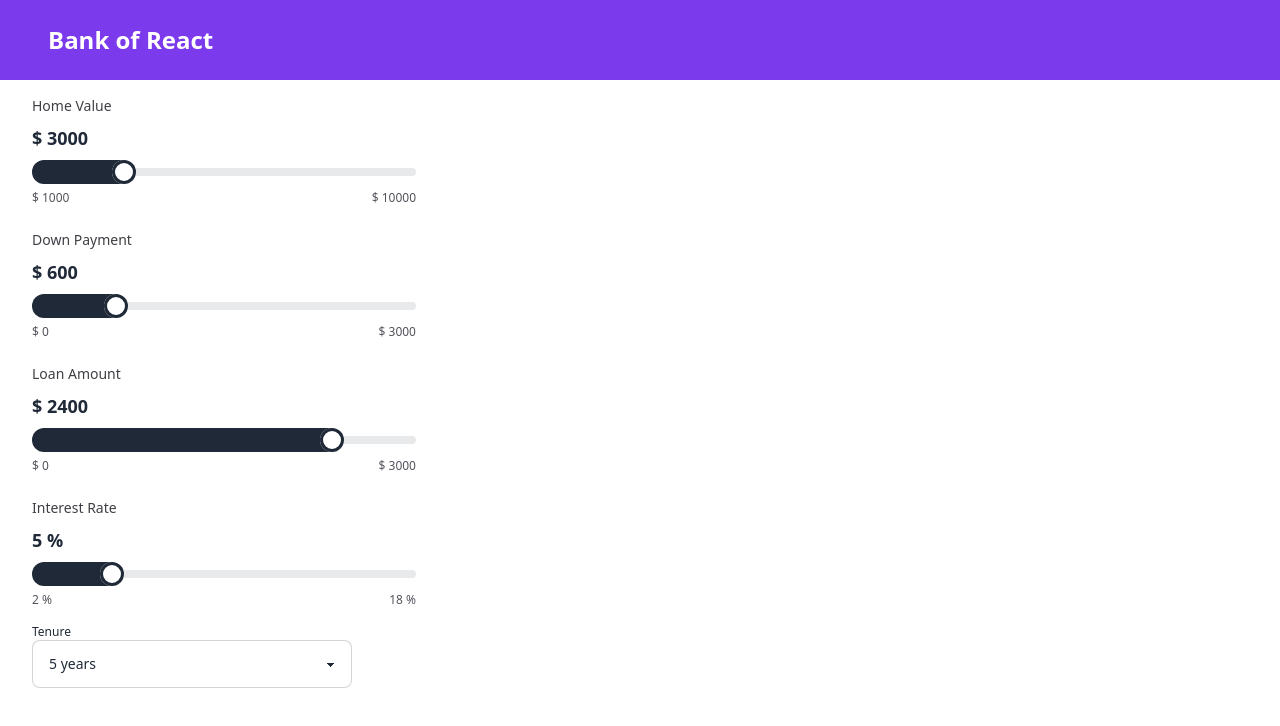
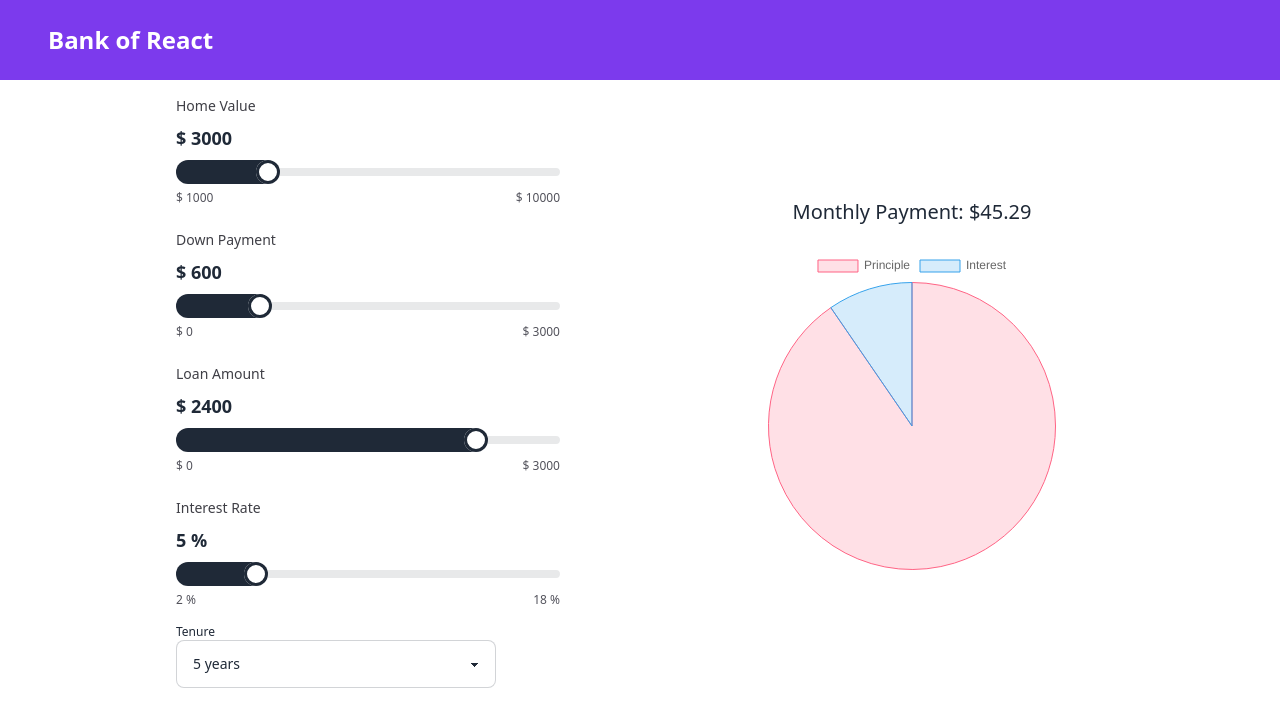
Before and after one commit to nirzon47/bank-of-react, a React (Create React App) app: page / in a window 1280 px wide. Shown: the top 726 px of the page. Built offline with nearby package versions, Linux system fonts and the light colour scheme.

Commit message:
added charts

```diff
--- a/src/App.jsx
+++ b/src/App.jsx
@@ -1,6 +1,7 @@
 import Dropdown from './Dropdown'
 import Header from './Header'
 import Sliders from './Sliders'
+import ChartResult from './Chart'
 
 import { useState } from 'react'
 
@@ -16,8 +17,15 @@
 	return (
 		<div>
 			<Header />
-			<Sliders data={data} setData={setData} />
-			<Dropdown data={data} setData={setData} />
+			<div className='flex items-center justify-center gap-24'>
+				<div className='flex flex-col justify-center'>
+					<Sliders data={data} setData={setData} />
+					<Dropdown data={data} setData={setData} />
+				</div>
+				<div className='p-8'>
+					<ChartResult data={data} />
+				</div>
+			</div>
 		</div>
 	)
 }
--- /dev/null
+++ b/src/Chart.jsx
@@ -0,0 +1,42 @@
+import { Chart as ChartJS, ArcElement, Tooltip, Legend } from 'chart.js'
+import { Pie } from 'react-chartjs-2'
+
+ChartJS.register(ArcElement, Tooltip, Legend)
+
+const ChartResult = ({ data }) => {
+	const { homeValue, loanAmount, loanTerm, interestRate } = data
+
+	const totalLoanMonths = loanTerm * 12
+	const interestPerMonth = interestRate / 100 / 12
+	const monthlyPayment =
+		(loanAmount *
+			interestPerMonth *
+			(1 + interestPerMonth) ** totalLoanMonths) /
+		((1 + interestPerMonth) ** totalLoanMonths - 1)
+
+	const totalInterestGenerated = monthlyPayment * totalLoanMonths - loanAmount
+
+	const pieChartData = {
+		labels: ['Principle', 'Interest'],
+		datasets: [
+			{
+				label: 'Ratio of Principle and Interest',
+				data: [homeValue, totalInterestGenerated],
+				backgroundColor: ['rgba(255, 99, 132, 0.2)', 'rgba(54, 162, 235, 0.2)'],
+				borderColor: ['rgba(255, 99, 132, 1)', 'rgba(54, 162, 235, 1)'],
+				borderWidth: 1,
+			},
+		],
+	}
+
+	return (
+		<div className='px-8 w-96'>
+			<h3 className='mb-6 text-xl font-medium text-center'>
+				Monthly Payment: ${monthlyPayment.toFixed(2)}
+			</h3>
+			<Pie data={pieChartData} />
+		</div>
+	)
+}
+
+export default ChartResult
```
